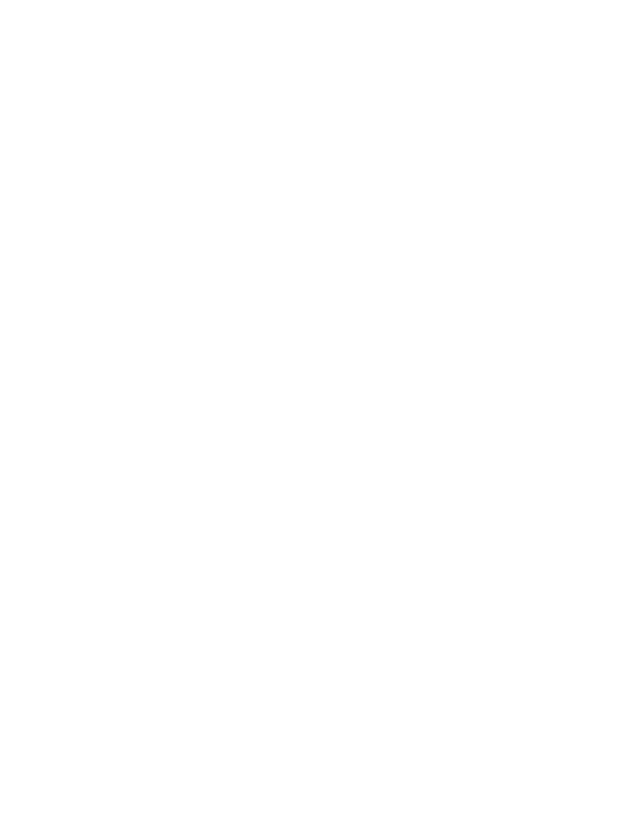
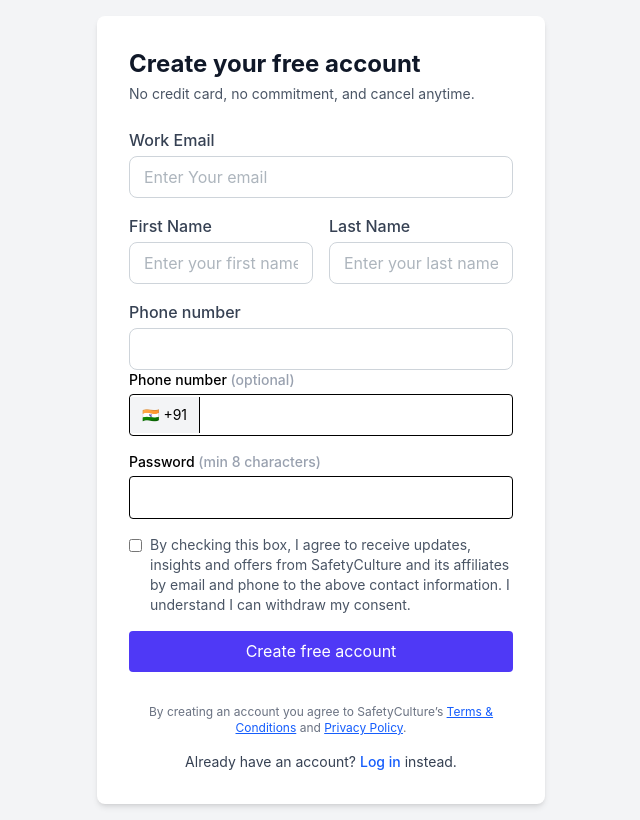
Before and after one commit to muthamizhyadav/sakksh-admin, a React (Vite) app: page /signup in a window 1280 px wide. Before the commit this address had no page. Shown: the whole page, without its empty margins (319-959 px from the left). Built offline with nearby package versions, Linux system fonts and the light colour scheme.

Commit message:
signup Screen

```diff
--- a/src/App.jsx
+++ b/src/App.jsx
@@ -9,6 +9,7 @@
 import Sites from './pages/appScreeens/sites';
 import Users from './pages/appScreeens/users';
 import CreateSites from './pages/appScreeens/createSite';
+import Signup from './pages/auth/signup';
 
 function App() {
   return (
@@ -16,6 +17,7 @@
       <AuthProvider>
         <Routes>
           <Route path="/login" element={<Login />} />
+          <Route path="/signup" element={<Signup />} />
           <Route element={<PrivateRoute />}>
             <Route element={<MainLayout />}>
               <Route index element={<Dashboard />} />
--- a/src/pages/appScreeens/users.jsx
+++ b/src/pages/appScreeens/users.jsx
@@ -1,192 +1,358 @@
-import React, { useState } from 'react';
+import React, { useState } from "react";
 import { FaUsers } from "react-icons/fa";
-import { FiChevronLeft, FiChevronRight, FiEdit, FiSearch } from 'react-icons/fi';
-import SharedButton from '../../shared/button';
-import { IoMdAdd } from 'react-icons/io';
-import SharedTable from '../../shared/Table';
-import { RiDeleteBin6Line } from 'react-icons/ri';
+import {
+  FiChevronLeft,
+  FiChevronRight,
+  FiEdit,
+  FiSearch,
+} from "react-icons/fi";
+import SharedButton from "../../shared/button";
+import { IoMdAdd } from "react-icons/io";
+import SharedTable from "../../shared/Table";
+import { RiDeleteBin6Line } from "react-icons/ri";
 import { CiRoute } from "react-icons/ci";
 import { FaRoute } from "react-icons/fa";
-import SharedSelect from '../../shared/select';
-import SharedModal from '../../shared/popup';
-import SharedInput from '../../shared/input';
-import { IoSaveOutline } from 'react-icons/io5';
+import SharedSelect from "../../shared/select";
+import SharedModal from "../../shared/popup";
+import SharedInput from "../../shared/input";
+import { IoSaveOutline } from "react-icons/io5";
+import { BsEye, BsEyeglasses } from "react-icons/bs";
 
 const Users = () => {
   const [opened, setOpened] = useState(false);
   const [currentPage, setCurrentPage] = useState(1);
   const totalPages = 10;
-    const columns = ['User Name', 'Email Id', 'Company', 'Phone', 'Status', 'Action'];
-
+  const columns = [
+    "User Name",
+    "Email Id",
+    "Company",
+    "Phone",
+    "Status",
+    "Action",
+  ];
 
   const values = [
-        ['Alice Johnson', 'alice.j@example.com', 'TechNova', '+1-555-0101', 'Active',
+    [
+      "Alice Johnson",
+      "alice.j@example.com",
+      "TechNova",
+      "+1-555-0101",
+      "Active",
       <div className="space-x-2">
-                <SharedButton title='Assign site' icon={<CiRoute size={18} />} />
+        <SharedButton title="Assign site" icon={<CiRoute size={18} />} />
         <SharedButton icon={<FiEdit size={18} />} />
-                <SharedButton title='Assign Survey' icon={<FaRoute size={18} />} />
-            </div>
+        <SharedButton title="Assign Survey" icon={<FaRoute size={18} />} />
+        <SharedButton title="View" icon={<BsEye/>} />
+      </div>,
     ],
-        ['Bob Smith', 'bob.smith@example.com', 'InnoWare', '+1-555-0102', 'Inactive',
+    [
+      "Bob Smith",
+      "bob.smith@example.com",
+      "InnoWare",
+      "+1-555-0102",
+      "Inactive",
       <div className="space-x-2">
-                <SharedButton title='Assign site' icon={<CiRoute size={18} />} />
-                <SharedButton icon={<RiDeleteBin6Line size={18} color="red" />} className="bg-white border border-red-600" />
-            </div>
+        <SharedButton title="Assign site" icon={<CiRoute size={18} />} />
+        <SharedButton
+          icon={<RiDeleteBin6Line size={18} color="red" />}
+          className="bg-white border border-red-600"
+        />
+      </div>,
     ],
-        ['Clara Davis', 'clara.d@example.com', 'SoftPulse', '+1-555-0103', 'Active',
+    [
+      "Clara Davis",
+      "clara.d@example.com",
+      "SoftPulse",
+      "+1-555-0103",
+      "Active",
       <div className="space-x-2">
-                <SharedButton title='Assign site' icon={<CiRoute size={18} />} />
-                <SharedButton icon={<RiDeleteBin6Line size={18} color="red" />} className="bg-white border border-red-600" />
-            </div>
+        <SharedButton title="Assign site" icon={<CiRoute size={18} />} />
+        <SharedButton
+          icon={<RiDeleteBin6Line size={18} color="red" />}
+          className="bg-white border border-red-600"
+        />
+      </div>,
     ],
-        ['David Lee', 'david.lee@example.com', 'NextGen', '+1-555-0104', 'Pending',
+    [
+      "David Lee",
+      "david.lee@example.com",
+      "NextGen",
+      "+1-555-0104",
+      "Pending",
       <div className="space-x-2">
-                <SharedButton title='Assign site' icon={<CiRoute size={18} />} />
-                <SharedButton icon={<RiDeleteBin6Line size={18} color="red" />} className="bg-white border border-red-600" />
-            </div>
+        <SharedButton title="Assign site" icon={<CiRoute size={18} />} />
+        <SharedButton
+          icon={<RiDeleteBin6Line size={18} color="red" />}
+          className="bg-white border border-red-600"
+        />
+      </div>,
     ],
-        ['Ella Brown', 'ella.b@example.com', 'AlphaTech', '+1-555-0105', 'Active',
+    [
+      "Ella Brown",
+      "ella.b@example.com",
+      "AlphaTech",
+      "+1-555-0105",
+      "Active",
       <div className="space-x-2">
-                <SharedButton title='Assign site' icon={<CiRoute size={18} />} />
-                <SharedButton icon={<RiDeleteBin6Line size={18} color="red" />} className="bg-white border border-red-600" />
-            </div>
+        <SharedButton title="Assign site" icon={<CiRoute size={18} />} />
+        <SharedButton
+          icon={<RiDeleteBin6Line size={18} color="red" />}
+          className="bg-white border border-red-600"
+        />
+      </div>,
     ],
-        ['Frank White', 'frank.w@example.com', 'InnovatureTech', '+1-555-0106', 'Inactive',
+    [
+      "Frank White",
+      "frank.w@example.com",
+      "InnovatureTech",
+      "+1-555-0106",
+      "Inactive",
       <div className="space-x-2">
-                <SharedButton title='Assign site' icon={<CiRoute size={18} />} />
-                <SharedButton icon={<RiDeleteBin6Line size={18} color="red" />} className="bg-white border border-red-600" />
-            </div>
+        <SharedButton title="Assign site" icon={<CiRoute size={18} />} />
+        <SharedButton
+          icon={<RiDeleteBin6Line size={18} color="red" />}
+          className="bg-white border border-red-600"
+        />
+      </div>,
     ],
-        ['Grace Miller', 'grace.m@example.com', 'CodeCrafters', '+1-555-0107', 'Active',
+    [
+      "Grace Miller",
+      "grace.m@example.com",
+      "CodeCrafters",
+      "+1-555-0107",
+      "Active",
       <div className="space-x-2">
-                <SharedButton title='Assign site' icon={<CiRoute size={18} />} />
-                <SharedButton icon={<RiDeleteBin6Line size={18} color="red" />} className="bg-white border border-red-600" />
-            </div>
+        <SharedButton title="Assign site" icon={<CiRoute size={18} />} />
+        <SharedButton
+          icon={<RiDeleteBin6Line size={18} color="red" />}
+          className="bg-white border border-red-600"
+        />
+      </div>,
     ],
-        ['Henry Wilson', 'henry.w@example.com', 'CloudHaven', '+1-555-0108', 'Pending',
+    [
+      "Henry Wilson",
+      "henry.w@example.com",
+      "CloudHaven",
+      "+1-555-0108",
+      "Pending",
       <div className="space-x-2">
-                <SharedButton title='Assign site' icon={<CiRoute size={18} />} />
-                <SharedButton icon={<RiDeleteBin6Line size={18} color="red" />} className="bg-white border border-red-600" />
-            </div>
+        <SharedButton title="Assign site" icon={<CiRoute size={18} />} />
+        <SharedButton
+          icon={<RiDeleteBin6Line size={18} color="red" />}
+          className="bg-white border border-red-600"
+        />
+      </div>,
     ],
-        ['Isabella Moore', 'isabella.m@example.com', 'DataBridge', '+1-555-0109', 'Active',
+    [
+      "Isabella Moore",
+      "isabella.m@example.com",
+      "DataBridge",
+      "+1-555-0109",
+      "Active",
       <div className="space-x-2">
-                <SharedButton title='Assign site' icon={<CiRoute size={18} />} />
-                <SharedButton icon={<RiDeleteBin6Line size={18} color="red" />} className="bg-white border border-red-600" />
-            </div>
+        <SharedButton title="Assign site" icon={<CiRoute size={18} />} />
+        <SharedButton
+          icon={<RiDeleteBin6Line size={18} color="red" />}
+          className="bg-white border border-red-600"
+        />
+      </div>,
     ],
-        ['Jack Taylor', 'jack.t@example.com', 'VisionSoft', '+1-555-0110', 'Inactive',
+    [
+      "Jack Taylor",
+      "jack.t@example.com",
+      "VisionSoft",
+      "+1-555-0110",
+      "Inactive",
       <div className="space-x-2">
-                <SharedButton title='Assign site' icon={<CiRoute size={18} />} />
-                <SharedButton icon={<RiDeleteBin6Line size={18} color="red" />} className="bg-white border border-red-600" />
-            </div>
+        <SharedButton title="Assign site" icon={<CiRoute size={18} />} />
+        <SharedButton
+          icon={<RiDeleteBin6Line size={18} color="red" />}
+          className="bg-white border border-red-600"
+        />
+      </div>,
     ],
   ];
 
   const AddUserForm = () => {
     const [formData, setFormData] = useState({
-            name: '',
-            email: '',
-            password: '',
-            mobilenumber: '',
-            status: '',
-            dashboard_access: '',
-            role: '',
-            region: '',
-            parent_user: '',
-            primary_site: '',
+      name: "",
+      email: "",
+      password: "",
+      mobilenumber: "",
+      status: "",
+      dashboard_access: "",
+      role: "",
+      region: "",
+      parent_user: "",
+      primary_site: "",
     });
-        const [errors, setErrors] = useState({ roleName: '' });
 
+    const [errors, setErrors] = useState({
+      name: "",
+      email: "",
+      password: "",
+      mobilenumber: "",
+      status: "",
+      dashboard_access: "",
+      role: "",
+      region: "",
+      parent_user: "",
+      primary_site: "",
+    });
     const handleChange = (key, value) => {
-            setFormData(prev => ({ ...prev, [key]: value }));
-            if (key === 'roleName' && value.trim() !== '') {
-                setErrors(prev => ({ ...prev, roleName: '' }));
+        console.log(key , value)
+      setFormData((prev) => ({ ...prev, [key]: value }));
+      if (key === "name" && value.trim() !== "") {
+        setErrors((prev) => ({ ...prev, name: "" }));
       }
     };
 
     const handleSubmit = () => {
-            if (!formData.roleName.trim()) {
-                setErrors({ roleName: 'Role Name is required' });
+      if (!formData.name.trim()) {
+        setErrors({ name: "Name is required" });
         return;
       }
         const payload = {
-                roleName: formData.roleName,
-                roleDescription: formData.roleDescription,
-                company: formData.company,
-                location: formData.location,
-                parentRole: formData.parentRole,
-                level: formData.level,
-                defaultModule: formData.defaultModule,
+          name: formData.name,
+          email: formData.email,
+          password: formData.password,
+          mobilenumber: formData.mobilenumber,
+          status: formData.status,
+          dashboard_access: formData.dashboard_access,
+          role: formData.role,
+          region: formData.region,
+          parent_user: formData.parent_user,
+          primary_site: formData.primary_site,
+
         };
-            console.log('Submitting Data:', payload);
+        console.log("Submitting Data:", payload);
     };
 
     return (
+      <>
         <div className="grid grid-cols-1 md:grid-cols-2 gap-4">
-                <SharedInput label="Full Name :" placeholder="Enter Full Name"
-                    value={formData.roleName}
-                    onChange={(val) => handleChange('roleName', val)}
-                    error={errors.roleName}
+          <SharedInput
+            label="Full Name :"
+            placeholder="Enter Full Name"
+            value={formData.name}
+            onChange={(val) => handleChange("name", val)}
+            error={errors.name}
           />
-                <SharedInput label="Email:" placeholder="Enter Email" />
-                <SharedInput label="Password:" placeholder="Enter Password" />
-                <SharedInput label="Mobile Number:" placeholder="Enter Mobile Number" />
-                <SharedInput label="Mobile Number:" placeholder="Enter Mobile Number" />
+          <SharedInput
+            label="Email:"
+            placeholder="Enter Email"
+            value={formData.email}
+            onChange={(val) => handleChange("email", val)}
+            error={errors.email}
+          />
+          <SharedInput
+            label="Password:"
+            placeholder="Enter Password"
+            value={formData.password}
+            onChange={(val) => handleChange("password", val)}
+            error={errors.password}
+          />
+          <SharedInput
+            label="Mobile Number:"
+            placeholder="Enter Mobile Number"
+            value={formData.mobilenumber}
+            onChange={(val) => handleChange("mobilenumber", val)}
+            error={errors.mobilenumber}
+          />
+
           <SharedSelect
-                    label="Location"
-                    placeholder="Choose Location"
-                    data={[{ label: 'Active', value: 'active' }, { label: 'In Active', value: 'inactive' }]}
+            label="Status"
+            placeholder="Choose status"
+            data={[
+              { label: "Active", value: "active" },
+              { label: "In Active", value: "inactive" },
+            ]}
+            value={formData.location}
+            onChange={(val) => handleChange("location", val)}
+            error={errors.location}
           />
           <SharedSelect
             label="Dashboard Access(All sites and surveys)"
             placeholder="Database Access"
-                    data={[{ label: 'Yes', value: 'yes' }, { label: 'No', value: 'no' }]}
+            data={[
+              { label: "Yes", value: "yes" },
+              { label: "No", value: "no" },
+            ]}
+            value={formData.dashboard_access}
+            onChange={(val) => handleChange("dashboard_access", val)}
+            error={errors.dashboard_access}
           />
 
           <SharedSelect
             label="Role"
             placeholder="Select"
-                    data={[{ label: 'Admin', value: 'admin' }, { label: 'HR', value: 'hr' }]}
+            data={[
+              { label: "Admin", value: "admin" },
+              { label: "HR", value: "hr" },
+            ]}
+            value={formData.role}
+            onChange={(val) => handleChange("role", val)}
+            error={errors.role}
           />
           <SharedSelect
             label="Region/Location"
             placeholder="Select"
-                    data={[{ label: 'Admin', value: 'admin' }, { label: 'HR', value: 'hr' }]}
+            data={[
+              { label: "Admin", value: "admin" },
+              { label: "HR", value: "hr" },
+            ]}
+            value={formData.region}
+            onChange={(val) => handleChange("region", val)}
+            error={errors.region}
           />
 
           <SharedSelect
             label="Parent User"
             placeholder="Select"
-                    data={[{ label: 'Admin', value: 'admin' }, { label: 'HR', value: 'hr' }]}
+            data={[
+              { label: "Admin", value: "admin" },
+              { label: "HR", value: "hr" },
+            ]}
+            value={formData.parent_user}
+            onChange={(val) => handleChange("parent_user", val)}
+            error={errors.parent_user}
           />
 
           <SharedSelect
             label="Primary Site"
             placeholder="Select Store"
-                    data={[{ label: 'Admin', value: 'admin' }, { label: 'HR', value: 'hr' }]}
+            data={[
+              { label: "Admin", value: "admin" },
+              { label: "HR", value: "hr" },
+            ]}
+            value={formData.primary_site}
+            onChange={(val) => handleChange("primary_site", val)}
+            error={errors.primary_site}
           />
-                <div></div>
+        </div>
+        <div className=" flex mt-4 justify-end gap-2">
           <SharedButton
-                    title='Cancel'
-                    onClick={() => alert('Saved!')}
-                    className='bg-white border border-red-600 text-red-600'
-                    textColor='red'
+            title="Cancel"
+            onClick={() => alert("Saved!")}
+            className="bg-white border border-red-600 text-red-600"
+            textColor="red"
           />
           <SharedButton
             icon={<IoSaveOutline size={20} />}
-                    title='Save'
+            title="Save"
             onClick={handleSubmit}
           />
         </div>
-        )
-    }
+      </>
+    );
+  };
 
   return (
     <div className="space-y-6">
       <h1 className="text-xl font-bold text-gray-800 flex items-center gap-2">
         <FaUsers size={24} />
-                Manage Users</h1>
+        Manage Users
+      </h1>
 
       <div className="flex flex-col sm:flex-row items-center justify-between gap-4 mb-4">
         <div className="w-full sm:max-w-md">
@@ -209,7 +375,9 @@
             >
               <FiChevronLeft className="h-5 w-5" />
             </button>
-                        <span className="px-2">Page {currentPage} of {totalPages}</span>
+            <span className="px-2">
+              Page {currentPage} of {totalPages}
+            </span>
             <button
               className="p-2 rounded-md hover:bg-gray-100 disabled:opacity-50 disabled:cursor-not-allowed"
               disabled={currentPage === totalPages}
@@ -218,14 +386,12 @@
             </button>
           </div>
           <SharedButton
-                        title='Add User'
-                        iconPosition='left'
-                        icon={<IoMdAdd />
-                        }
+            title="Add User"
+            iconPosition="left"
+            icon={<IoMdAdd />}
             onClick={() => setOpened(true)}
           />
         </div>
-
       </div>
       <div>
         <SharedTable columns={columns} values={values} />
@@ -234,7 +400,7 @@
         opened={opened}
         onClose={() => setOpened(false)}
         title="+ Add User"
-                size='xl'
+        size="xl"
       >
         <AddUserForm />
       </SharedModal>
--- /dev/null
+++ b/src/pages/auth/signup.jsx
@@ -0,0 +1,106 @@
+import React from "react";
+import SharedInput from "../../shared/input";
+const Signup =()=>{
+        return(
+            <div className="min-h-screen bg-gray-100 flex items-center justify-center p-4">
+            <div className="bg-white rounded-lg shadow-md p-8 max-w-md w-full">
+              <h1 className="text-2xl font-bold mb-1 text-gray-900">
+                Create your free account
+              </h1>
+              <p className="text-sm text-gray-600 mb-6">
+                No credit card, no commitment, and cancel anytime.
+              </p>
+
+              <form className="space-y-4 ">
+                <div>
+                    <SharedInput label="Work Email" placeholder="Enter Your email" />
+
+                </div>
+
+                <div className="flex gap-4">
+                  <div className="w-1/2">
+                   <SharedInput label="First Name"  placeholder="Enter your first name"/>
+
+                  </div>
+                  <div className="w-1/2">
+                   <SharedInput label="Last Name"  placeholder="Enter your last name"/>
+
+                  </div>
+                </div>
+
+                <div>
+                    <SharedInput label="Phone number"/>
+                  <label className="block text-sm font-medium mb-1">
+                    Phone number <span className="text-gray-400">(optional)</span>
+                  </label>
+                  <div className="flex items-center border rounded overflow-hidden">
+
+                    <span className="bg-gray-100 px-3 py-2 border-r text-sm">🇮🇳 +91</span>
+                    <input
+                      type="tel"
+                      className="flex-1 px-3 py-2 focus:outline-none"
+                    />
+                  </div>
+                </div>
+
+                <div>
+
+                  <label className="block text-sm font-medium mb-1">
+                    Password <span className="text-gray-400">(min 8 characters)</span>
+                  </label>
+                  <div className="relative">
+                    <input
+                    //   type={showPassword ? "text" : "password"}
+                      className="w-full border rounded px-3 py-2 pr-10 focus:outline-none focus:ring focus:border-blue-400"
+                    />
+                    <button
+                      type="button"
+                    //   onClick={() => setShowPassword(!showPassword)}
+                      className="absolute inset-y-0 right-0 px-3 flex items-center text-gray-500"
+                    >
+                      {/* {showPassword ? "🙈" : "👁️"} */}
+                    </button>
+                  </div>
+                </div>
+
+                <div className="flex items-start gap-2">
+                  <input type="checkbox" className="mt-1" />
+                  <p className="text-sm text-gray-600">
+                    By checking this box, I agree to receive updates, insights and offers
+                    from SafetyCulture and its affiliates by email and phone to the above
+                    contact information. I understand I can withdraw my consent.
+                  </p>
+                </div>
+
+                <button
+                  type="submit"
+                  className="w-full bg-indigo-600 hover:bg-indigo-700 text-white font-medium py-2 rounded transition"
+                >
+                  Create free account
+                </button>
+
+                <p className="text-xs text-center text-gray-500 mt-4">
+                  By creating an account you agree to SafetyCulture’s{" "}
+                  <a href="#" className="text-blue-600 underline">
+                    Terms & Conditions
+                  </a>{" "}
+                  and{" "}
+                  <a href="#" className="text-blue-600 underline">
+                    Privacy Policy
+                  </a>
+                  .
+                </p>
+
+                <p className="text-sm text-center mt-4 text-gray-700">
+                  Already have an account?{" "}
+                  <a href="#" className="text-blue-600 font-medium hover:underline">
+                    Log in
+                  </a>{" "}
+                  instead.
+                </p>
+              </form>
+            </div>
+          </div>
+        )
+}
+export default Signup;
--- a/src/shared/input.jsx
+++ b/src/shared/input.jsx
@@ -10,6 +10,7 @@
     onChange,
     value,
     error,
+
     ...rest
 }) => {
     return (
@@ -24,6 +25,7 @@
                 value={value}
                 onChange={(e) => onChange?.(e.target.value)}
                 error={error}
+
                 classNames={{
                     input: 'border-gray-300 focus:border-blue-500 focus:ring-blue-500 rounded-md',
                     label: 'text-sm font-medium text-gray-700 mb-1',
```
Also changed, not shown: src/pages/appScreeens/userRole.jsx (+8 -5 lines), src/pages/auth/login.jsx (+12 -10 lines). Lines whose indentation alone changed are shown as unchanged.
